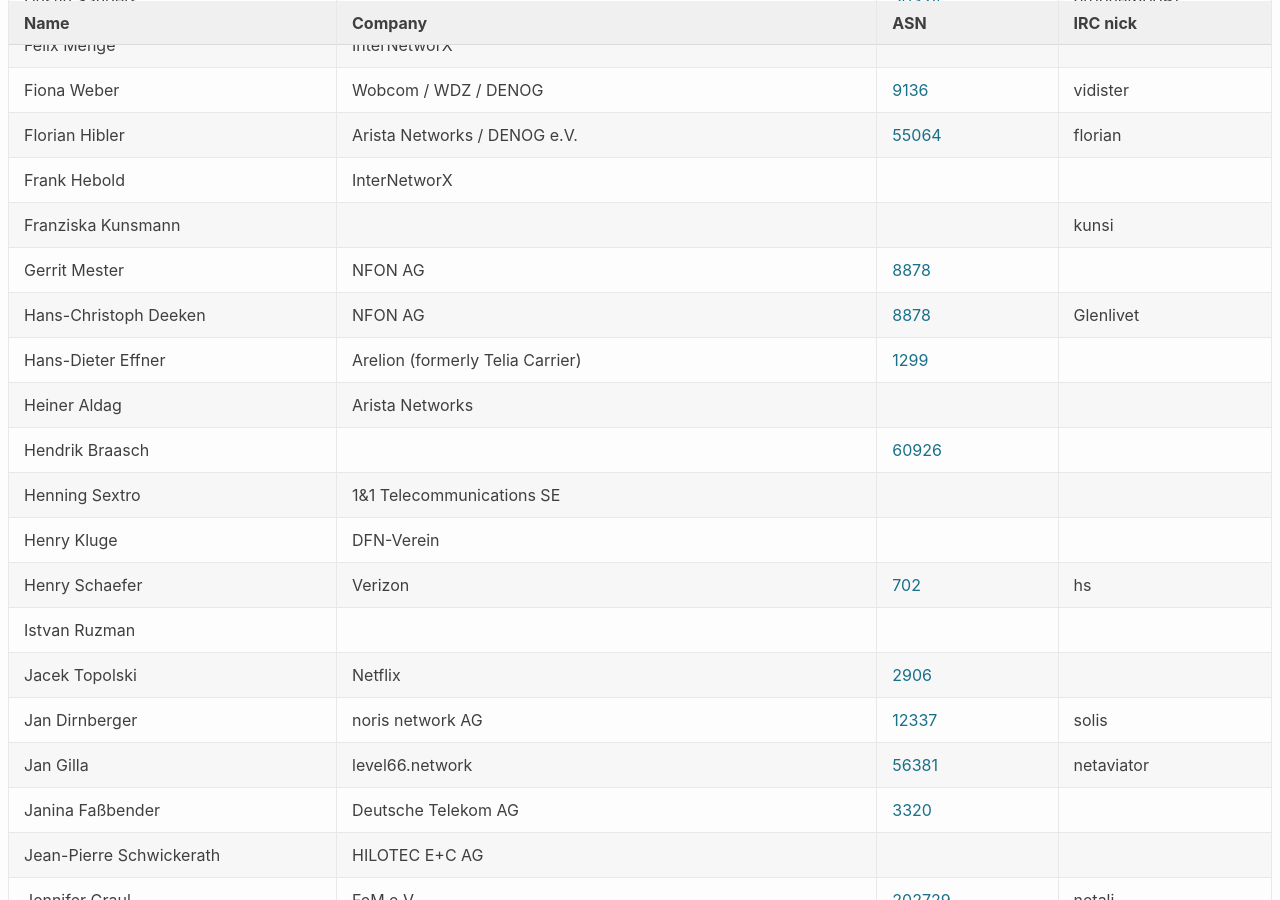
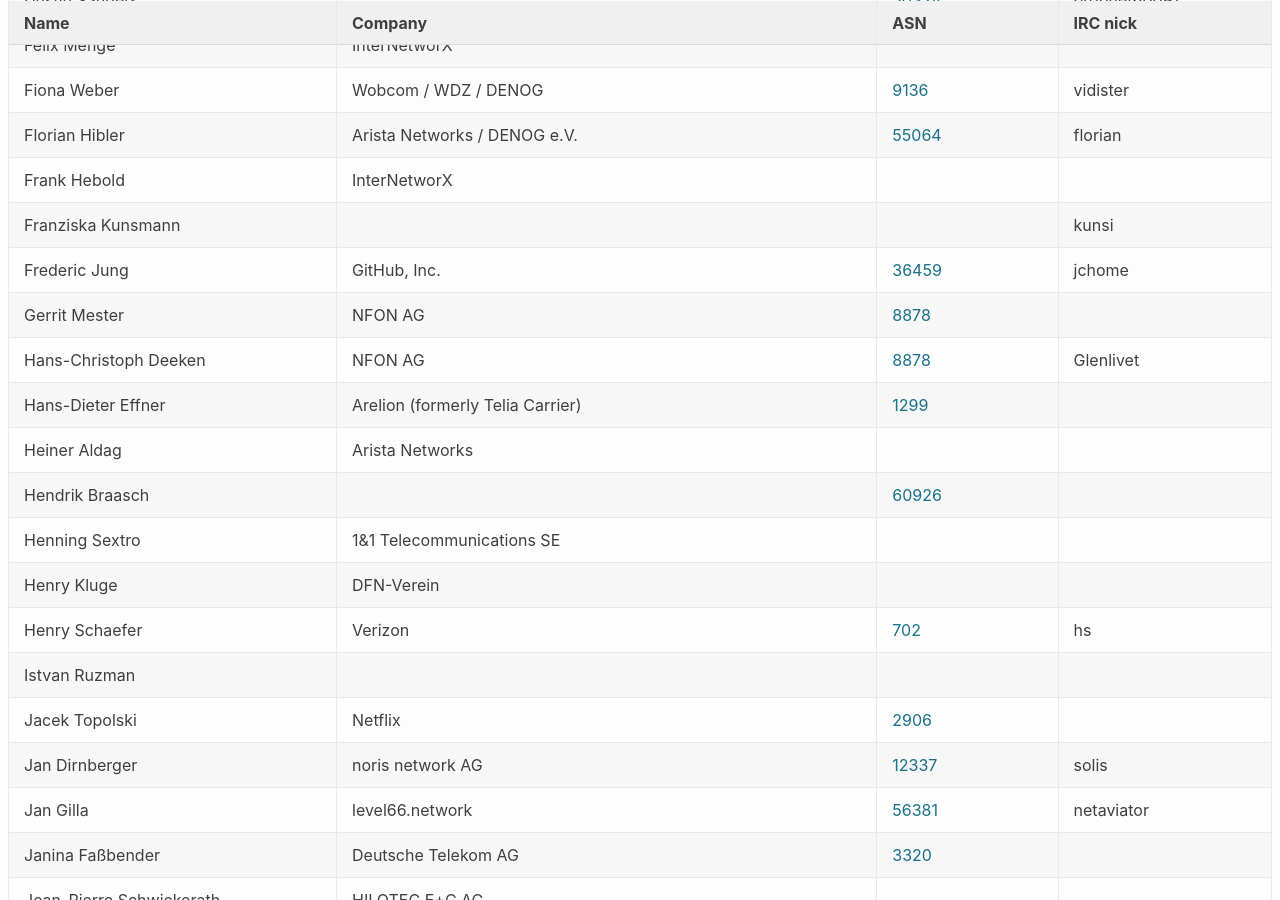
Before and after one commit to denog/pretix-attendeelist, a Jekyll site: the page built from denog15/index.md, in a window 1280 px wide and 900 px high, scrolled down 2179 px. Built offline with Jekyll 4.4.1, drawn with Linux system fonts in a browser that asks for light colours.

Commit message:
Latest data: Fri Sep  1 10:29:43 UTC 2023

```diff
--- a/_data/attendees_denog15_onsite.json
+++ b/_data/attendees_denog15_onsite.json
@@ -298,6 +298,12 @@
     "company": null,
     "irc": "kunsi",
     "asn": null
+  },
+  {
+    "name": "Frederic Jung",
+    "company": "GitHub, Inc.",
+    "irc": "jchome",
+    "asn": "36459"
   },
   {
     "name": "Gerrit Mester",
```
